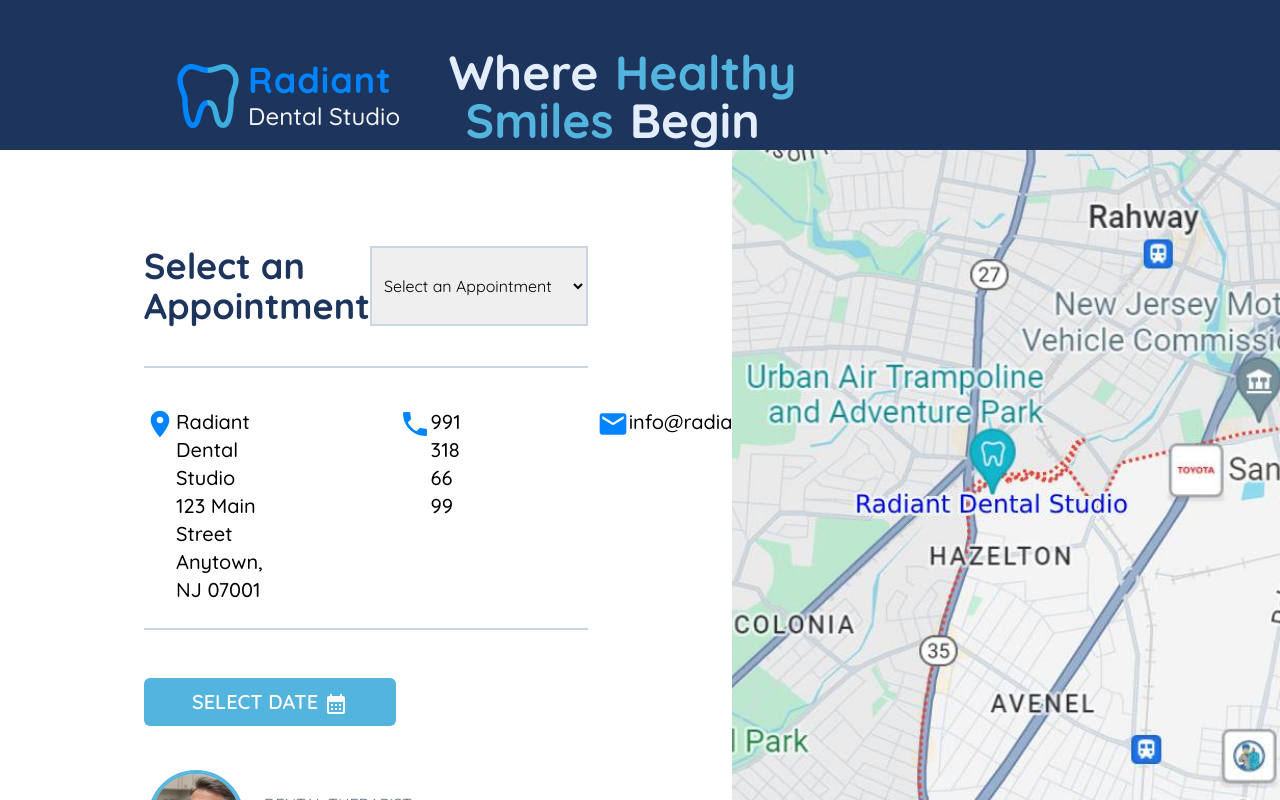
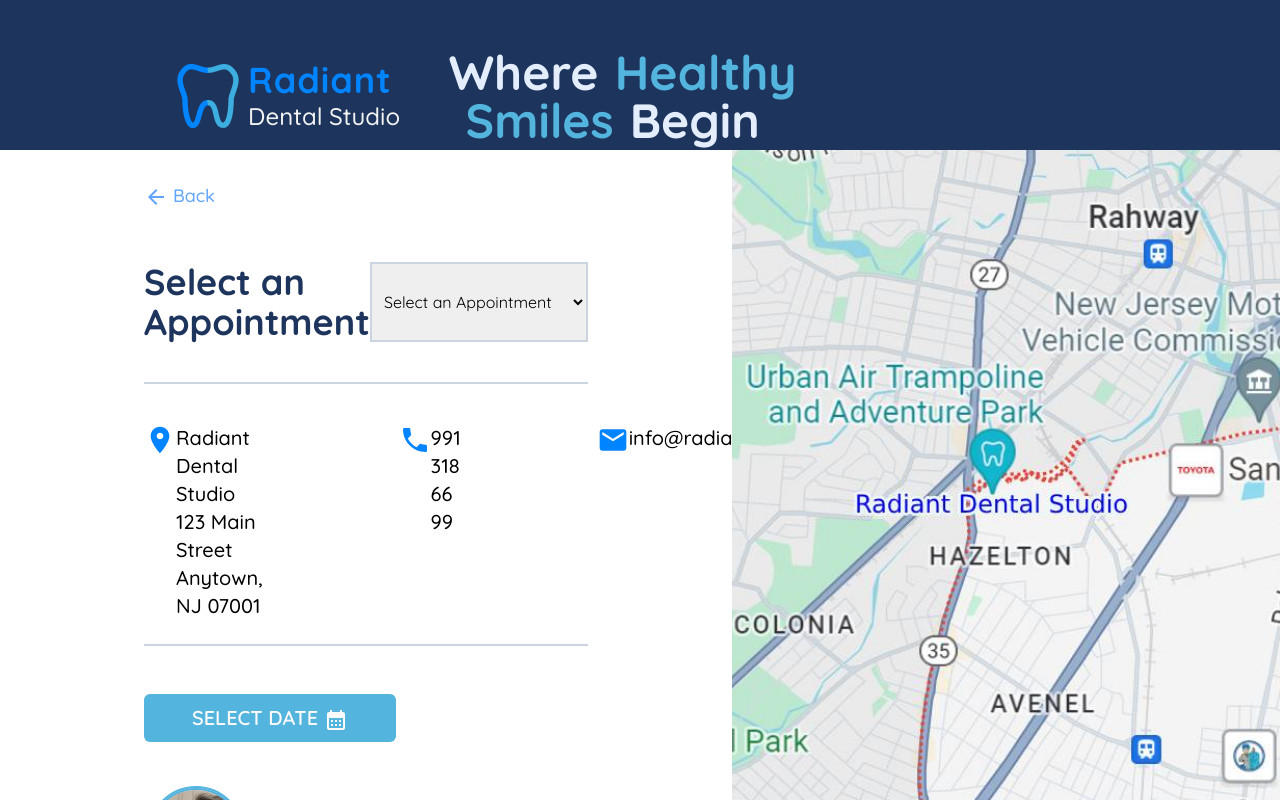
Before and after one commit to sandyFit/Radiant-Dental-Studio, a React (Vite) app: page /new-patient-appointment in a window 1280 px wide. Built offline with nearby package versions, Linux system fonts and the light colour scheme; a web font is replaced by a local one.

Commit message:
Adjusted navigation in the NewPatientAppointment page

```diff
--- a/src/components/ui/SmallAvatars.jsx
+++ b/src/components/ui/SmallAvatars.jsx
@@ -8,8 +8,8 @@
                     <img src={imgSrc} alt={name} className='avatar-img-sm'/>
                 </div>
                 <div className="flex flex-col">
+                    <h3 className='text-2xl font-semibold '>{name}</h3>
                     <h4 className='text-slate-500'>{title.toUpperCase()}</h4>
-                    <h3 className='text-xl font-semibold '>{name}</h3>
                 </div>
             </div>
 
--- a/src/pages/boking/NewPatientAppointment.jsx
+++ b/src/pages/boking/NewPatientAppointment.jsx
@@ -2,17 +2,20 @@
 import BookingNavbar from '../../layouts/BookingNavbar';
 import BookingFooter from '../../layouts/BookingFooter';
 
-import { CalendarMonth } from '@mui/icons-material';
+import { ArrowBack, CalendarMonth } from '@mui/icons-material';
 import BookingCalendar from '../../components/ui/BookingCalendar';
 import BookingContactCard from '../../components/cards/BookingContactCard';
 import staffData from '../../components/data/staffData.json';
 import SmallAvatars from '../../components/ui/SmallAvatars';
+import { useNavigate } from 'react-router-dom';
+
 
 
 const NewPatientAppoinment = () => {
 
     const [openCalendar, setOpenCalendar] = useState(false);
     const [selectedAppointment, setSelectedAppointment] = useState('');
+    const navigate = useNavigate();
 
     const handleCalendar = () => {
         setOpenCalendar(!openCalendar)
@@ -28,7 +31,12 @@
             <section className='flex flex-grow justify-between overflow-hidden'>
                 <article className='w-3/4 flex flex-col overflow-y-auto max-h-screen '>
                     {/* Adjusted Content Section for Centering */}
-                    <div className="flex-1 flex flex-col justify-center px-36 py-24">
+                    <div className="flex-1 flex flex-col justify-center relative px-36 py-28">
+                        <button className="absolute top-8 text-lg font-medium text-blue-400"
+                            onClick={() => navigate(-1)}
+                        >
+                            <ArrowBack/> Back
+                        </button>
                         <div className="flex justify-between w-full relative mb-4">
                             <h2 className='text-spaceCadet text-xl md:text-3xl xl:text-4xl font-bold text-left w-[65%]'>
                                 Select an Appointment
```
